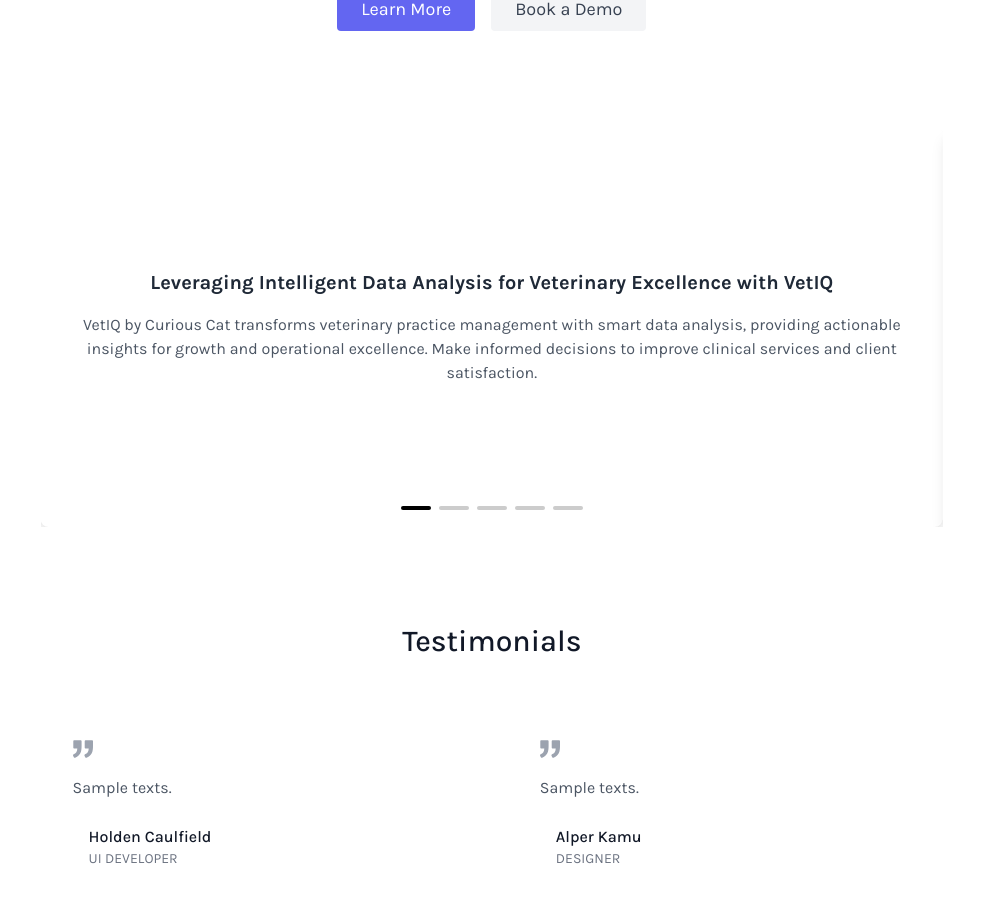
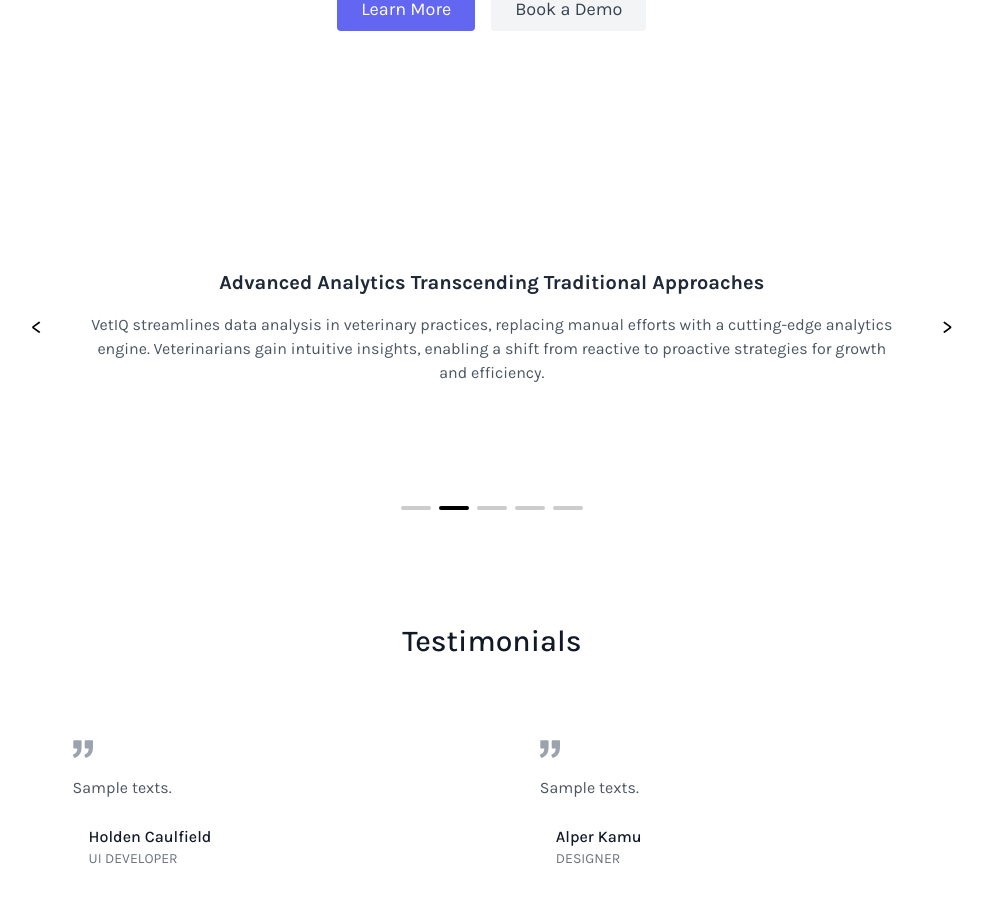
Before and after one commit to shifenghzhang/VetIQ-Web-Application, a Next.js app: page / in a window 1280 px wide. Shown: the part 975-1878 px from the top of the page, without its empty margins (277-1260 px from the left). Built offline with nearby package versions, Linux system fonts and the light colour scheme.

Commit message:
article area errors fixed + style change + code refactor

```diff
--- a/src/app/_components/articleArea.tsx
+++ b/src/app/_components/articleArea.tsx
@@ -10,17 +10,40 @@
 
 const ArticleArea: React.FC<ArticleAreaProps> = ({ articles }) => {
   return (
-    <div className="container mx-auto px-5">
+    <div className="container mx-auto">
       <div style={{ position: 'relative' }}>
         <Carousel
           showArrows={true}
           showStatus={false}
           showThumbs={false}
           infiniteLoop={true}
-          autoPlay={false}
-          interval={5000}
-          renderIndicator={(onClickHandler, isSelected, index, label) => {
-            return (
+          autoPlay={true}
+          interval={4000}
+          renderArrowPrev={(clickHandler: () => void, hasPrev: boolean, labelPrev: string) =>
+            hasPrev && (
+              <button
+                type="button"
+                onClick={clickHandler}
+                title={labelPrev}
+                className="custom-arrow custom-arrow-prev"
+              >
+                <span className="arrow-icon">{"<"}</span>
+              </button>
+            )
+          }
+          renderArrowNext={(clickHandler: () => void, hasNext: boolean, labelNext: string) =>
+            hasNext && (
+              <button
+                type="button"
+                onClick={clickHandler}
+                title={labelNext}
+                className="custom-arrow custom-arrow-next"
+              >
+                <span className="arrow-icon">{">"}</span>
+              </button>
+            )
+          }
+          renderIndicator={(onClickHandler: (e: React.MouseEvent<HTMLLIElement> | React.KeyboardEvent<HTMLLIElement>) => void, isSelected: boolean, index: number) => (
             <li
               style={{
                 backgroundColor: isSelected ? '#000' : '#ccc',
@@ -33,29 +56,29 @@
               }}
               onClick={onClickHandler}
               onKeyDown={onClickHandler}
-                value={index}
               key={index}
               role="button"
               tabIndex={0}
               aria-label={`Slide ${index + 1}`}
             />
-            );
-          }}
+          )}
         >
           {articles.map((article) => (
             <div
               key={article.id}
-              className="bg-white shadow-lg rounded-lg p-6"
+              className="bg-white rounded-lg p-6"
               style={{
                 height: '400px',
                 display: 'flex',
                 flexDirection: 'column',
                 justifyContent: 'center',
+                padding: '20px 40px', // Adjust padding for consistent spacing
+                margin: '0 30px',     // Adjust margin for consistent spacing
               }}
             >
               <h3 className="text-xl font-bold text-gray-800 mb-4">{article.title}</h3>
               {Array.isArray(article.summary) ? (
-                <ul className="list-disc list-inside text-gray-600 space-y-2">
+                <ul className="text-gray-600">
                   {article.summary.map((point, index) => (
                     <li key={index}>{point}</li>
                   ))}
@@ -66,54 +89,6 @@
             </div>
           ))}
         </Carousel>
-        <div
-          style={{
-            position: 'absolute',
-            bottom: '10px',
-            left: '50%',
-            transform: 'translateX(-50%)',
-            zIndex: 1,
-            display: 'flex',
-            justifyContent: 'center',
-            alignItems: 'center',
-          }}
-        >
-          <Carousel
-            showArrows={false}
-            showStatus={false}
-            showThumbs={false}
-            showIndicators={true}
-            infiniteLoop={true}
-            selectedItem={0}
-            onChange={() => {}}
-            renderIndicator={(onClickHandler, isSelected, index, label) => {
-              return (
-                <li
-                  style={{
-                    backgroundColor: isSelected ? '#000' : '#ccc',
-                    width: '30px',
-                    height: '4px',
-                    borderRadius: '2px',
-                    margin: '0 4px',
-                    cursor: 'pointer',
-                    display: 'inline-block',
-                  }}
-                  onClick={onClickHandler}
-                  onKeyDown={onClickHandler}
-                  value={index}
-                  key={index}
-                  role="button"
-                  tabIndex={0}
-                  aria-label={`Slide ${index + 1}`}
-                />
-              );
-            }}
-          >
-            {articles.map((_, index) => (
-              <div key={index}></div>
-            ))}
-          </Carousel>
-        </div>
       </div>
     </div>
   );
--- a/src/styles/globals.css
+++ b/src/styles/globals.css
@@ -6,3 +6,28 @@
 body {
   @apply min-h-screen font-sans bg-gradient-to-b from-neutral-50 via-blue-50 to-blue-100
 } */
+
+
+.custom-arrow {
+  position: absolute;
+  top: 50%;
+  transform: translateY(-50%);
+  border: none;
+  padding: 0.5rem;
+  cursor: pointer;
+  z-index: 2;
+  outline: none;
+}
+
+.custom-arrow-prev {
+  left: 2px;
+}
+
+.custom-arrow-next {
+  right: 2px;
+}
+
+.arrow-icon {
+  font-size: 22px;
+  color: black;
+}
```
Lines whose indentation alone changed are shown as unchanged.
